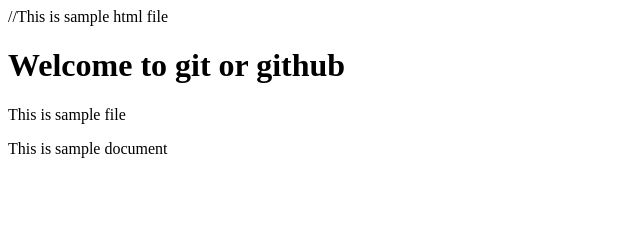
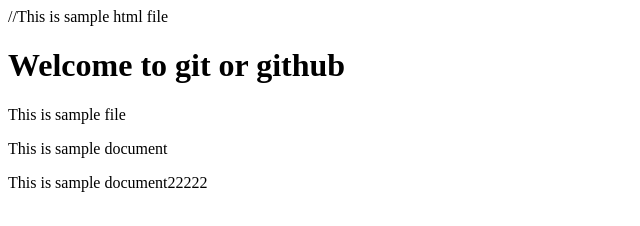
Before and after one commit to Bansiravaliya7/gitclone, a plain HTML site: page hello.html in a window 1280 px wide. Shown: the whole page, without its empty margins (0-640 px from the left). Drawn offline with Linux system fonts and the light colour scheme.

Commit message:
Update hello.html

```diff
--- a/hello.html
+++ b/hello.html
@@ -11,6 +11,7 @@
     <H1>Welcome to git or github</H1>
     <p>This is sample file</p>
     <p>This is sample document</p>
+    <p>This is sample document22222</p>
 
 </body>
 </html>
```
